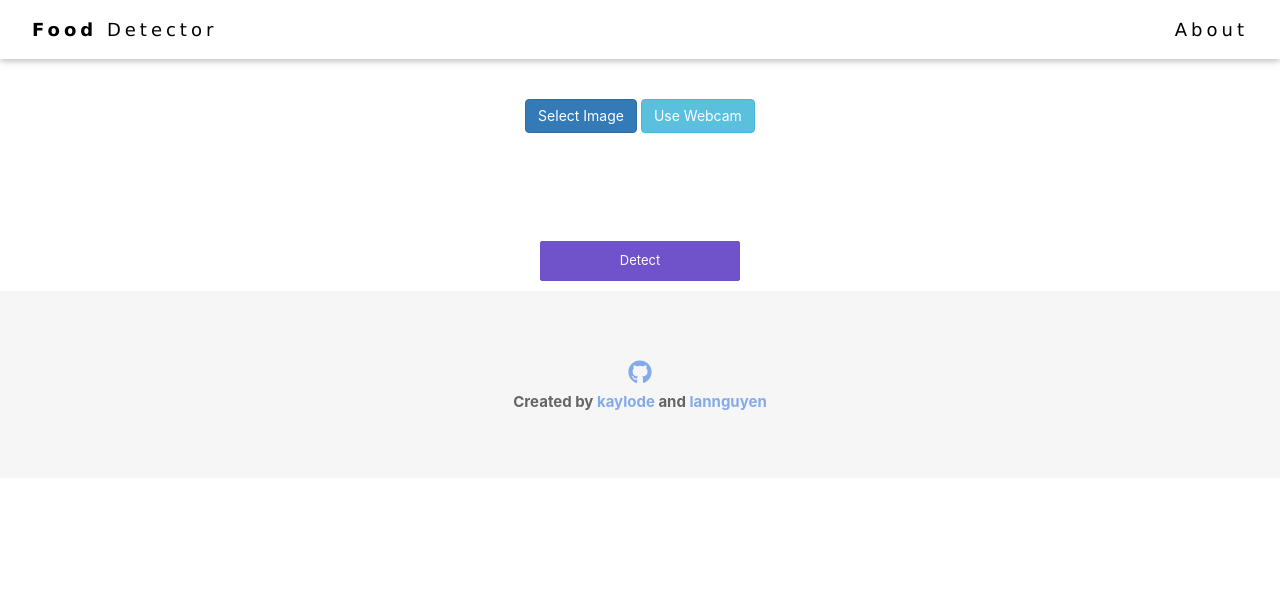
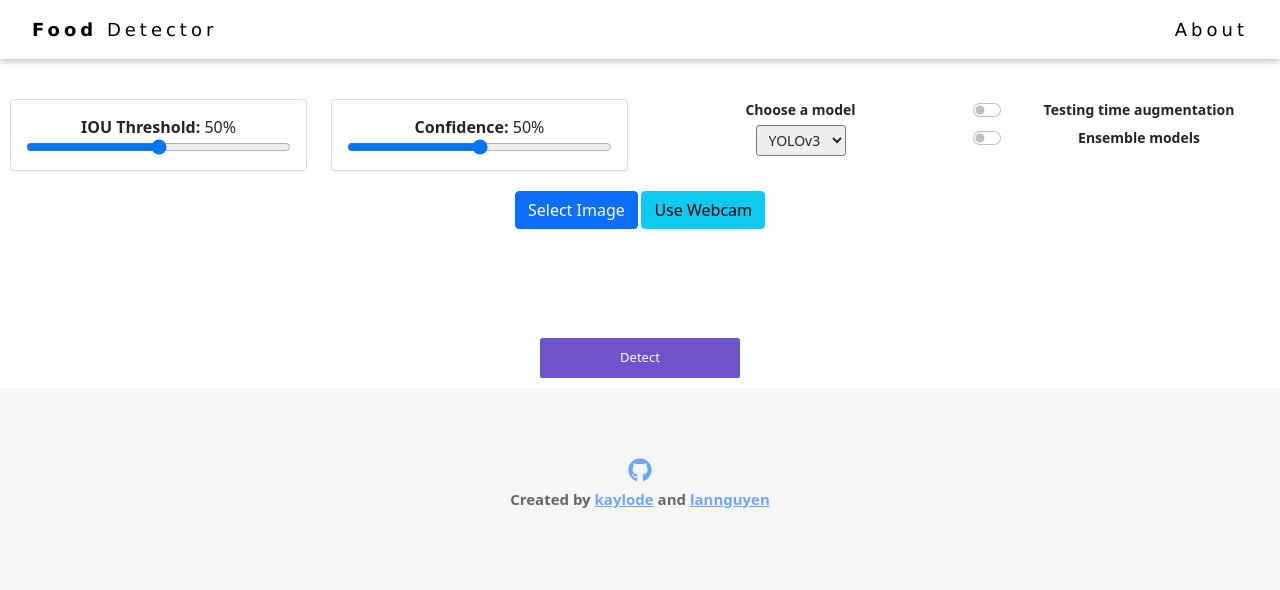
Before and after one commit to lannguyen0910/food-recognition, a Flask app: page / in a window 1280 px wide. Shown: the top 590 px of the page. Run offline with Flask 2, Linux system fonts and the light colour scheme; some libraries are stand-ins or nearby versions.

Commit message:
add features (raw html)

```diff
--- a/templates/about.html
+++ b/templates/about.html
@@ -26,7 +26,7 @@
       </p>
     </div>
 
-    <h2 style="text-align:center">Our Team</h2>
+    <h2 style="text-align:center; font-style:italic; font-weight:bold">Our Team</h2>
     <div class="row1" style="text-align:center">
       <div class="column1">
         <div class="card1">
--- a/templates/index.html
+++ b/templates/index.html
@@ -7,6 +7,7 @@
     <link rel='stylesheet' href='../static/css/bootstrap.min.css'>
     <link rel="stylesheet" href="../static/css/w3.css">
     <link rel="stylesheet" href="../static/css/bulma.min.css">
+    <link href="https://cdn.jsdelivr.net/npm/bootstrap@5.0.2/dist/css/bootstrap.min.css" rel="stylesheet" integrity="sha384-EVSTQN3/azprG1Anm3QDgpJLIm9Nao0Yz1ztcQTwFspd3yD65VohhpuuCOmLASjC" crossorigin="anonymous">
 
   </head>
 
@@ -22,6 +23,57 @@
     <div class='center' style="position:relative;">
       <div class='content'>
         <form action = "/analyze" method = "POST" enctype="multipart/form-data">
+          <div class="row">
+            <div class="col-md-3">
+              <div id="canvas-tools" class="panel panel-default">
+                <div class="panel-body">
+                  <div id="iou-threshold">
+                    <b>IOU Threshold:</b>
+                    <span>50</span>%
+                  </div>
+                  <input id="threshold-range" type="range" min="0" max="100" value="50" class="slider">
+                </div>
+              </div>
+            </div>
+
+            <div class="col-md-3">
+              <div id="canvas-tools" class="panel panel-default">
+                <div class="panel-body">
+                  <div id="confidence">
+                    <b>Confidence:</b>
+                    <span>50</span>%
+                  </div>
+                  <input id="confidence-range" type="range" min="0" max="100" value="50" class="slider">
+                </div>
+              </div>
+            </div>
+            <div class="col-md-3">
+              <div class="form-group">
+                <label for="model-types">Choose a model</label>
+                <br/>
+                <select class="form-control-sm" id="model-types">
+                  <option>YOLOv3</option>
+                  <option>YOLOv4</option>
+                  <option>YOLOv5</option>
+                </select>
+              </div>
+            </div>
+
+            <div class="col-md-3">
+              <div class="form-check form-switch">
+                <input class="form-check-input" type="checkbox" id="tta">
+                <label class="form-check-label" for="tta">Testing time augmentation</label>
+              </div>
+
+              <div class="form-check form-switch">
+                <input class="form-check-input" type="checkbox" id="ensemble" value="option2">
+                <label class="form-check-label" for="ensemble">Ensemble models</label>
+              </div>
+            </div>
+
+          </div>
+
+
           <div class='no-display'>
             <input id='file-input'
                   class='no-display'
@@ -31,15 +83,24 @@
                   onchange='showPicked(this)'>
           </div>
           <button class='btn btn-primary' type='button' onclick='showPicker()'>Select Image</button>
-        <button id="webcam-btn" type="button" class="btn btn-info">Use Webcam</button>
+          <button class="btn btn-info" id="webcam-btn" type="button" >Use Webcam</button>
 
           <div class='upload-label'>
             <label id='upload-label'></label>
           </div>
 
-        <div>
-          <img id='image-picked' class='no-display' alt='Chosen Image' height='300'>
+
+          <div class="row">
+
+            <div class="col-md-12">
+              <img id='image-display' class='no-display' alt='Chosen Image' height='300'>
+              <!-- <div id="image-display"></div> -->
+              <div id="webcam-video"></div>
+
             </div>
+
+          </div>
+
           <div class='analyze'>
             <button id='analyze-button' class='analyze-button' type='submit' onclick='analyze()'>Detect</button>
           </div>
@@ -58,6 +119,7 @@
 
     <script src='../static/js/client.js' defer></script>
     <script src='../static/js/jquery-3.5.1.min.js' defer></script>
-    <script defer src="https://use.fontawesome.com/releases/v5.3.1/js/all.js"></script>
+    <script src="../static/js/all.js" defer></script>
+    <script src="https://cdn.jsdelivr.net/npm/bootstrap@5.0.2/dist/js/bootstrap.bundle.min.js" integrity="sha384-MrcW6ZMFYlzcLA8Nl+NtUVF0sA7MsXsP1UyJoMp4YLEuNSfAP+JcXn/tWtIaxVXM" crossorigin="anonymous"></script>
   </body>
 </html>
```
Also changed, not shown: templates/detect.html (+57 -3 lines). Lines whose indentation alone changed are shown as unchanged.
